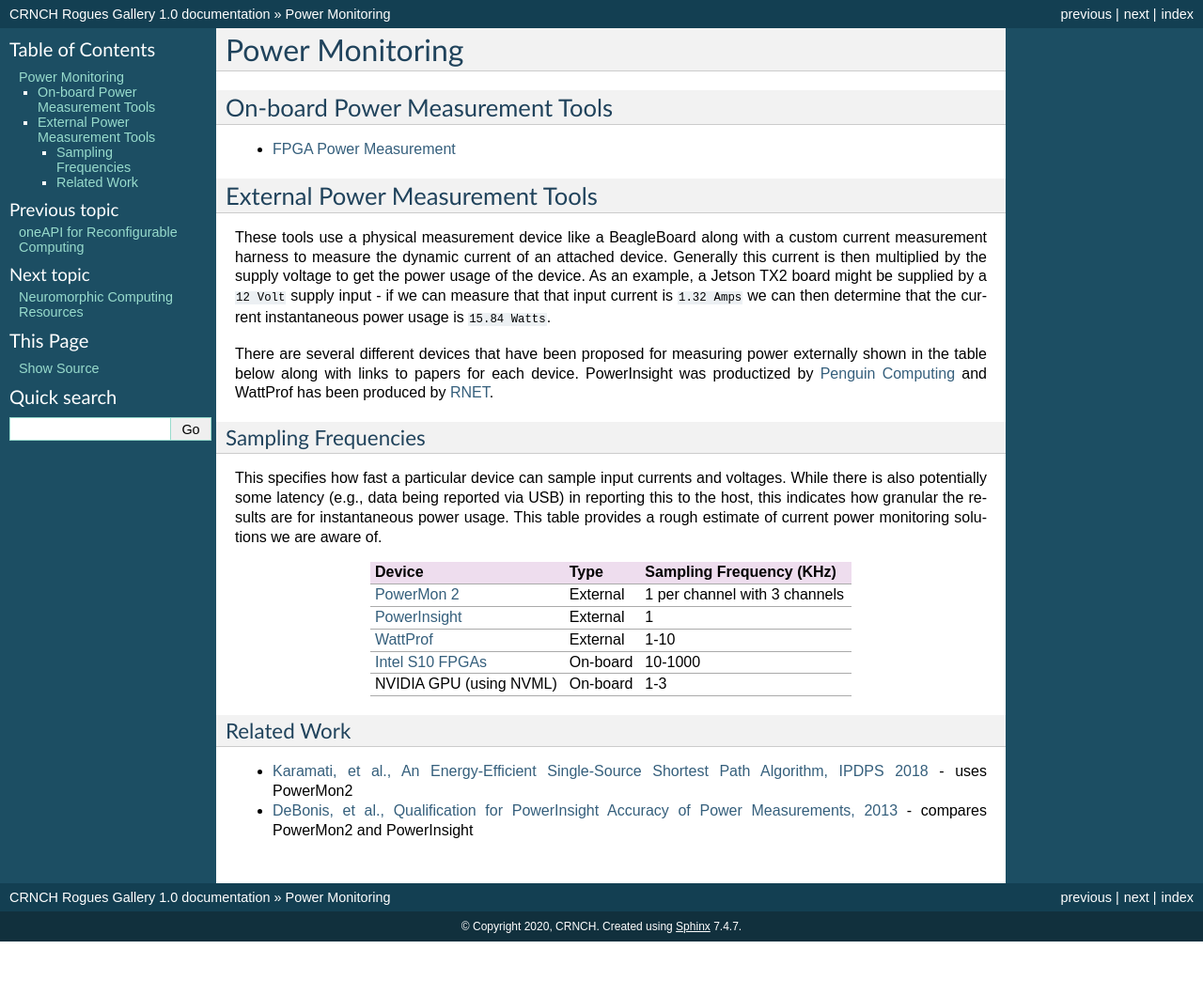
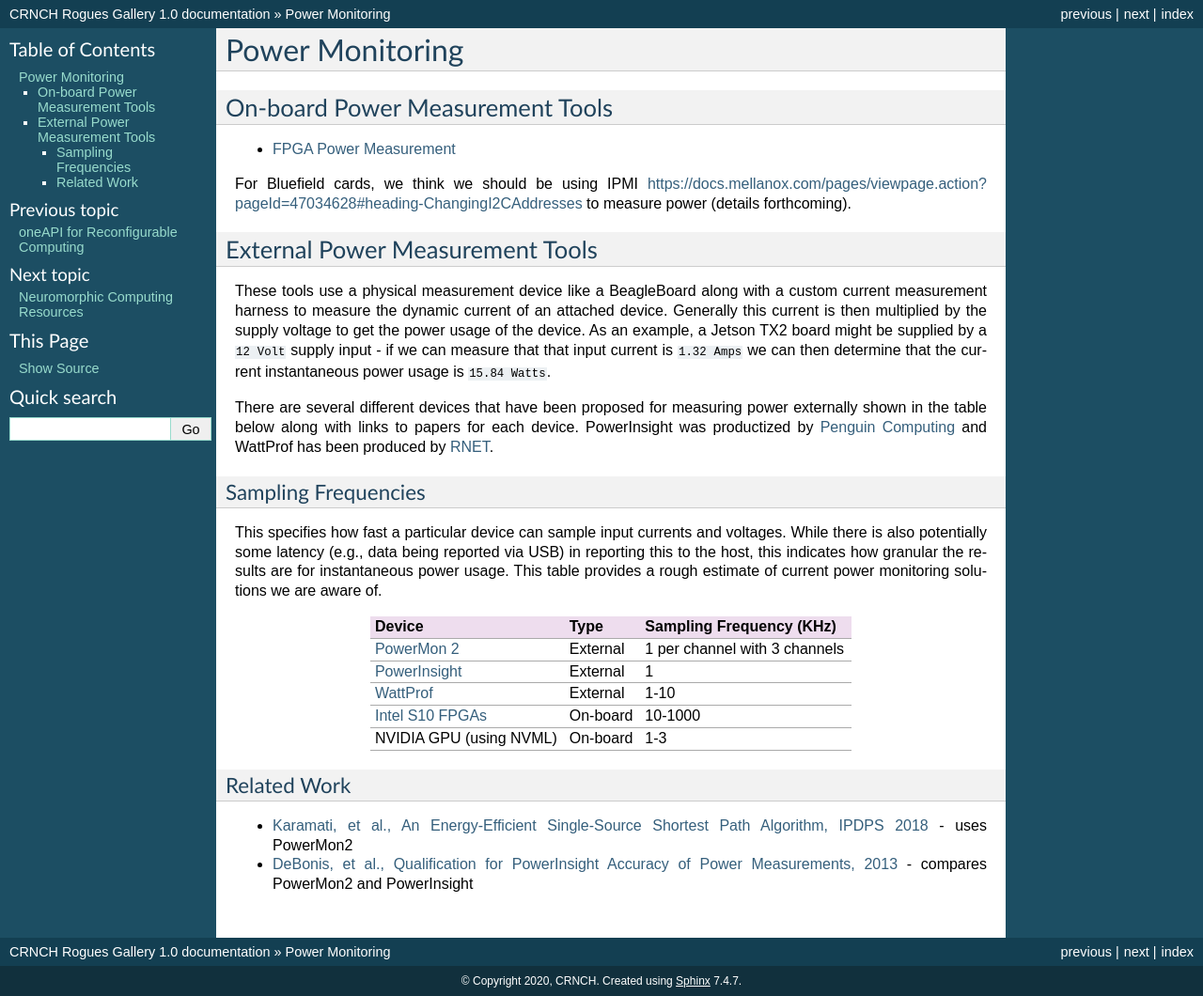
Before and after one commit to gt-crnch-rg/read-the-docs, a Sphinx documentation site: the page built from docs/measurements/power_monitoring.rst, in a window 1280 px wide. Shown: the whole page at 94% size. Built offline with Sphinx 7.4.7, drawn with Linux system fonts in a browser that asks for light colours; pages that are not in the unit, such as notebooks, are missing from menus; before the commit the page ends 1002 px from its top, so only the background shows below that.

Commit message:
Update power_monitoring.rst

```diff
--- a/docs/measurements/power_monitoring.rst
+++ b/docs/measurements/power_monitoring.rst
@@ -7,6 +7,8 @@
 
 -  `FPGA Power
    Measurement <https://gt-crnch-rg.readthedocs.io/en/latest/reconfig/fpga_power_measurement.html>`__
+
+For Bluefield cards, we think we should be using IPMI `<https://docs.mellanox.com/pages/viewpage.action?pageId=47034628#heading-ChangingI2CAddresses>`__ to measure power (details forthcoming).
 
 External Power Measurement Tools
 ================================
```
